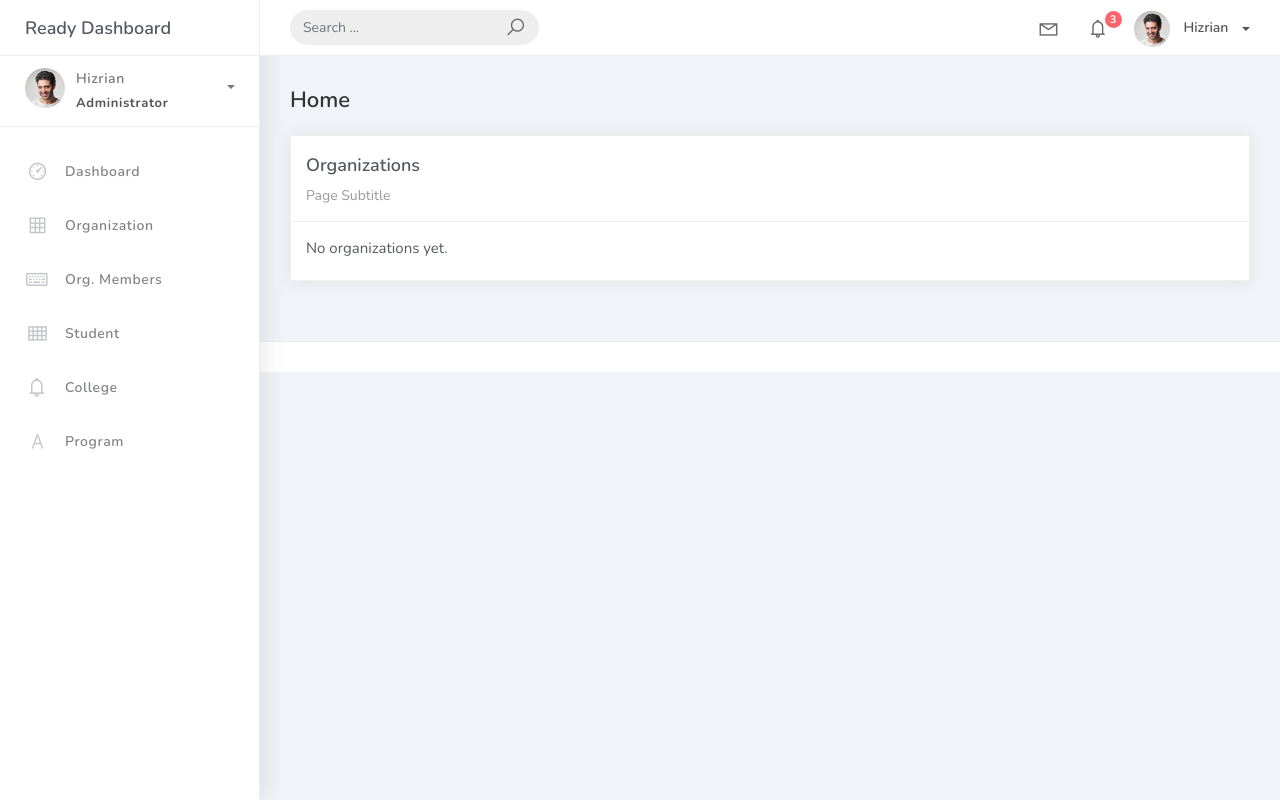
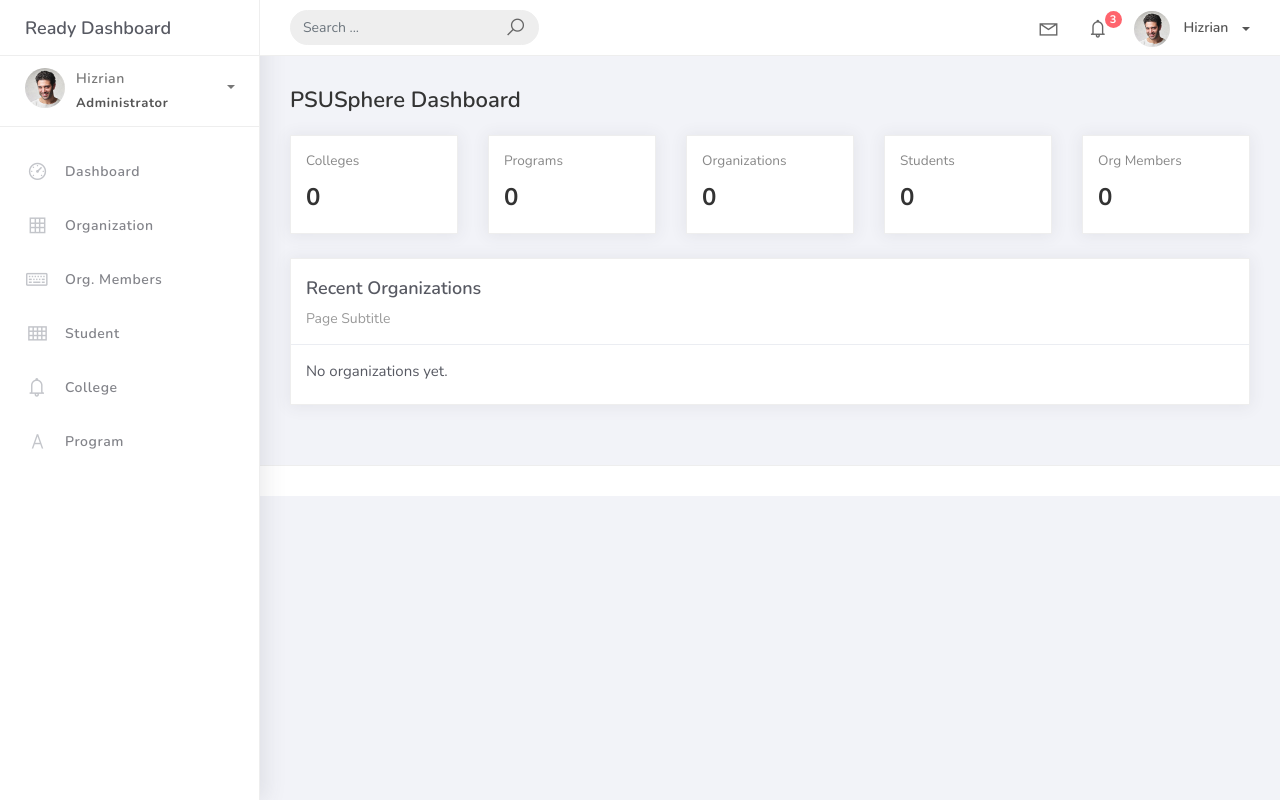
Before and after one commit to kirkgabz/PSUSphere-, a Django app: page / in a window 1280 px wide. Run offline with Django 5.2, Linux system fonts and the light colour scheme; data that the repository does not hold is empty; some libraries are stand-ins or nearby versions.

Commit message:
apply changes

```diff
--- a/studentorg/views.py
+++ b/studentorg/views.py
@@ -19,6 +19,17 @@ class HomePageView(ListView):
     model = Organization
     context_object_name = "home"
     template_name = "home.html"
+
+    def get_context_data(self, **kwargs):
+        # Call the base implementation first to get a context
+        context = super().get_context_data(**kwargs)
+        # Add in our custom summary counts
+        context['college_count'] = College.objects.count()
+        context['program_count'] = Program.objects.count()
+        context['organization_count'] = Organization.objects.count()
+        context['student_count'] = Student.objects.count()
+        context['org_member_count'] = OrgMember.objects.count()
+        return context
 
 
 # =========================
--- a/templates/home.html
+++ b/templates/home.html
@@ -1,23 +1,71 @@
 {% extends 'base.html' %}
 {% load static %}
 
-{% block title %}Home{% endblock %}
+{% block title %}Dashboard{% endblock %}
 
 {% block content %}
 <div class="content">
   <div class="container-fluid">
-    <h4 class="page-title">Home</h4>
+    <h4 class="page-title">PSUSphere Dashboard</h4>
+
+    <div class="row mb-4">
+
+      <div class="col-sm-6 col-md">
+        <div class="card h-100 mb-2">
+          <div class="card-body">
+            <div style="color: #888; font-size: 0.85rem; margin-bottom: 0.5rem;">Colleges</div>
+            <div style="font-size: 1.5rem; font-weight: bold; color: #333;">{{ college_count }}</div>
+          </div>
+        </div>
+      </div>
+
+      <div class="col-sm-6 col-md">
+        <div class="card h-100 mb-2">
+          <div class="card-body">
+            <div style="color: #888; font-size: 0.85rem; margin-bottom: 0.5rem;">Programs</div>
+            <div style="font-size: 1.5rem; font-weight: bold; color: #333;">{{ program_count }}</div>
+          </div>
+        </div>
+      </div>
+
+      <div class="col-sm-6 col-md">
+        <div class="card h-100 mb-2">
+          <div class="card-body">
+            <div style="color: #888; font-size: 0.85rem; margin-bottom: 0.5rem;">Organizations</div>
+            <div style="font-size: 1.5rem; font-weight: bold; color: #333;">{{ organization_count }}</div>
+          </div>
+        </div>
+      </div>
+
+      <div class="col-sm-6 col-md">
+        <div class="card h-100 mb-2">
+          <div class="card-body">
+            <div style="color: #888; font-size: 0.85rem; margin-bottom: 0.5rem;">Students</div>
+            <div style="font-size: 1.5rem; font-weight: bold; color: #333;">{{ student_count }}</div>
+          </div>
+        </div>
+      </div>
+
+      <div class="col-sm-6 col-md">
+        <div class="card h-100 mb-2">
+          <div class="card-body">
+            <div style="color: #888; font-size: 0.85rem; margin-bottom: 0.5rem;">Org Members</div>
+            <div style="font-size: 1.5rem; font-weight: bold; color: #333;">{{ org_member_count }}</div>
+          </div>
+        </div>
+      </div>
+
+    </div>
 
     <div class="row">
       <div class="col-md-12">
         <div class="card">
           <div class="card-header">
-            <div class="card-title">Organizations</div>
+            <div class="card-title">Recent Organizations</div>
             <div class="card-category">Page Subtitle</div>
           </div>
 
           <div class="card-body">
-
             {% if home %}
               <ul class="list-group">
                 {% for org in home %}
@@ -29,7 +77,6 @@
             {% else %}
               <p>No organizations yet.</p>
             {% endif %}
-
           </div>
         </div>
       </div>
```
